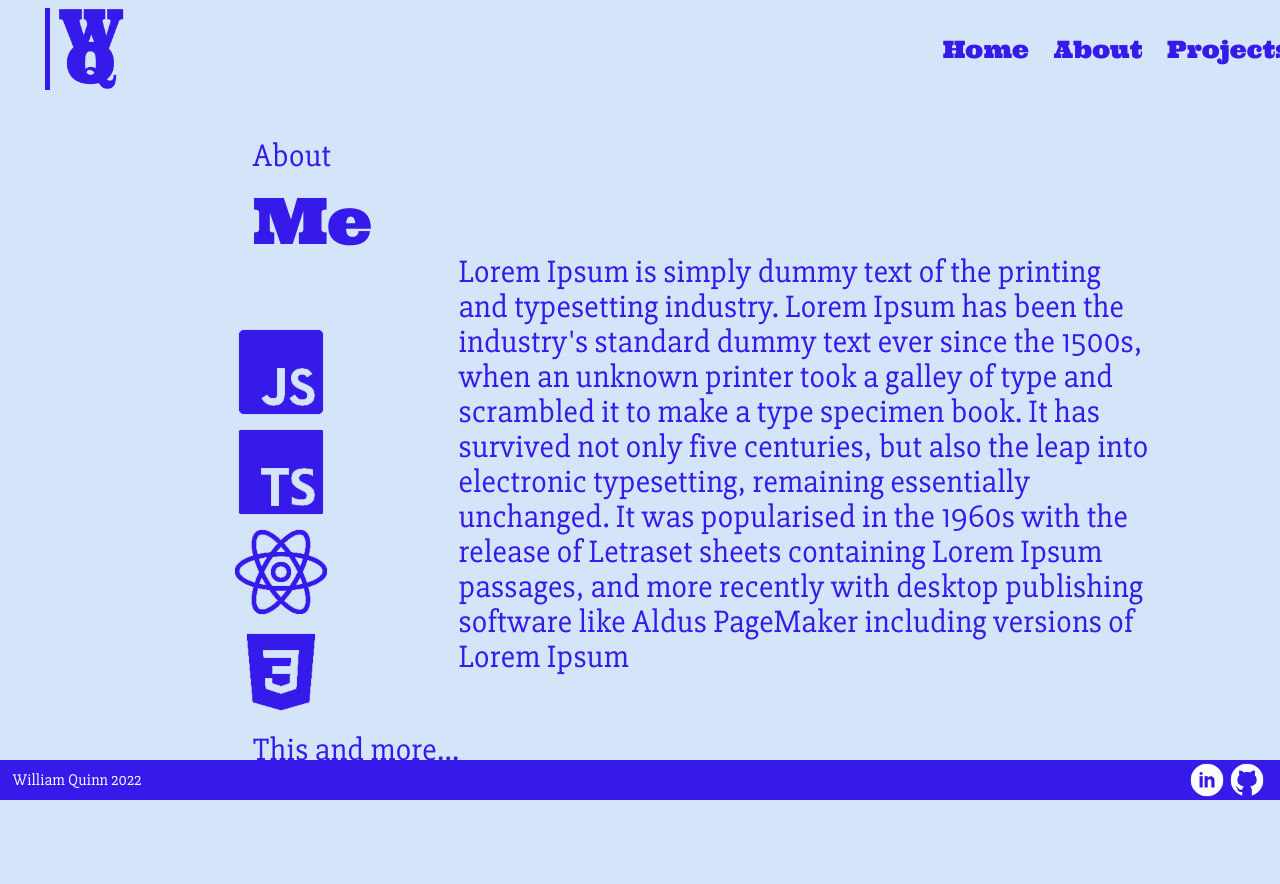
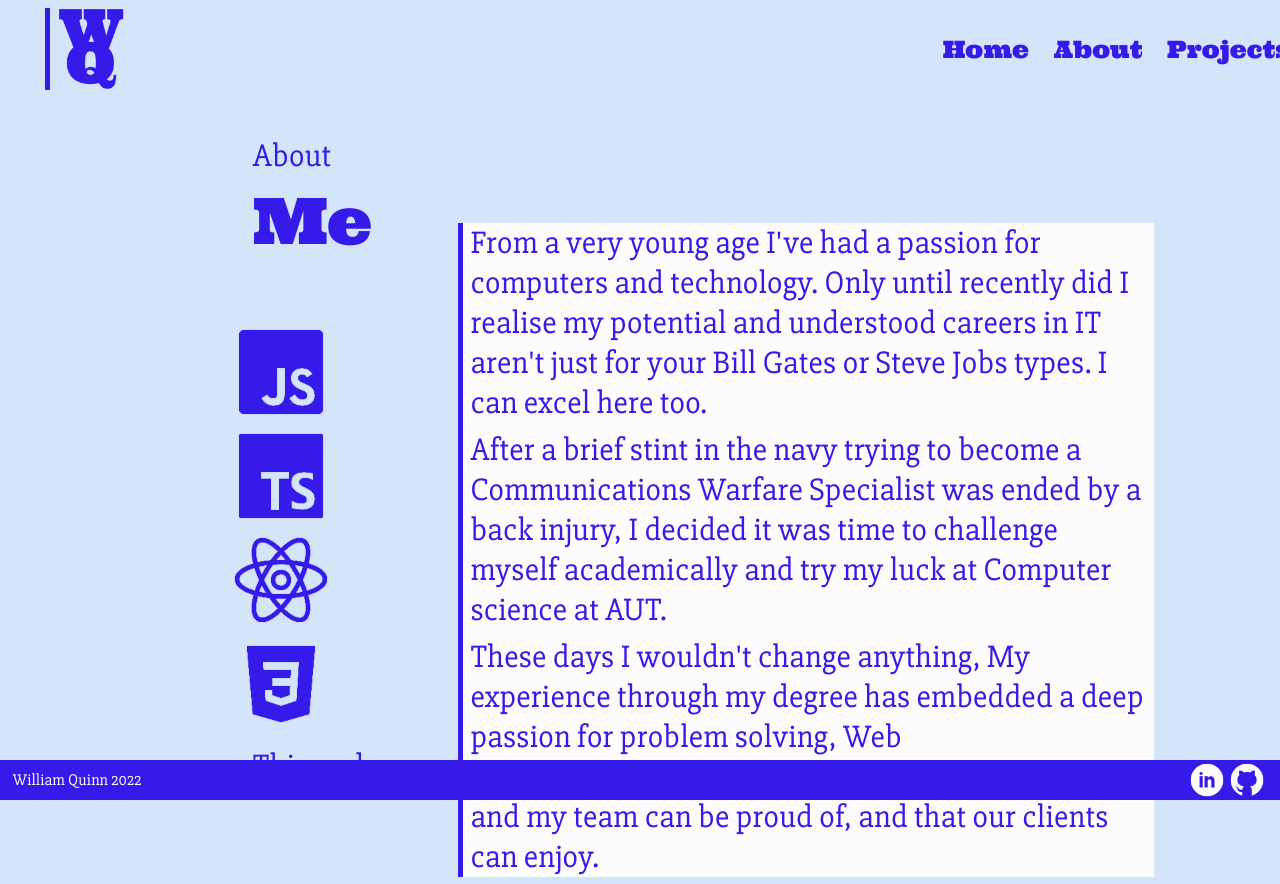
Before and after one commit to Will-Quinn/WillQuinnPortfolio, a React (Create React App) app in the folder willquinn/: page /About in a window 1280 px wide. Shown: the top 884 px of the page. Before the commit the page ends 800 px from the top, so only its background shows below. Built offline with nearby package versions, Linux system fonts and the light colour scheme.

Commit message:
all pages done, needs more complex css features and tweaks

```diff
--- a/willquinn/src/index.css
+++ b/willquinn/src/index.css
@@ -101,14 +101,14 @@ color: #361aea;
 }
 .cloud1{
   margin-top: -5%;
-  margin-left: 1%;
+  margin-left: -1%;
   height: max-content;
   width: max-content;
   position:fixed;
 }
 .cloud2{
   margin-top: 8%;
-  margin-left: 16%;
+  margin-left: 14.5%;
   height: max-content;
   width: max-content;
   position:fixed;
@@ -121,7 +121,7 @@ color: #361aea;
 }
 .rain{
   margin-top: 10.6%;
-  margin-left: 16.2%;
+  margin-left: 14.8%;
   height: 50px;
   width: 50px;
   position:fixed;
@@ -186,9 +186,11 @@ margin-left: 20%;
   height: 100px;
 }
 .aboutMainDiv{
-  margin-top: 20%;
+  margin-top: 15%;
   margin-left: -30%;
   margin-right: 20%;
+  background-color: #fcfcfd;
+  border-left: 5px solid #361aea;
 }
 .aboutMain{
 font-family: 'Slabo 27px', serif!important;
--- a/willquinn/src/routes/about.js
+++ b/willquinn/src/routes/about.js
@@ -1,7 +1,7 @@
 import React from "react";
 import NavBar from './shared/NavBar';
 import Footer from './shared/footer';
-import { Typography } from "@mui/material";
+import { Typography, Link } from "@mui/material";
 import { styled } from '@mui/material/styles';
 import Box from '@mui/material/Box';
 import Paper from '@mui/material/Paper';
@@ -35,10 +35,18 @@ export default function About() {
             Me
           </Typography>
           <div className="iconDiv">
-          <img className="icons" src={js} alt="Javascript"/>
-          <img className="icons" src={ts} alt="Typescript"/>
-          <img className="icons" src={react} alt="react"/>
-          <img className="icons" src={css} alt="cascading style sheets"/>
+          <Link href={"https://www.javascript.com/"}>
+            <img className="icons" src={js} alt="Javascript"/>
+          </Link>
+          <Link href={"https://www.typescriptlang.org/"}>
+            <img className="icons" src={ts} alt="Typescript"/>
+          </Link>
+          <Link href={"https://reactjs.org/"}>
+            <img className="icons" src={react} alt="React"/>
+          </Link>
+          <Link href={"https://developer.mozilla.org/en-US/docs/Web/CSS"}>
+            <img className="icons" src={css} alt="Cascasding style sheets"/>
+          </Link>
           </div>
          <Typography className="aboutBody" variant="subtitle1" component="subtitle1" color="#361aea"
           sx={{marginLeft: "40%"}}>
@@ -51,8 +59,10 @@ export default function About() {
           <Item>
          <div className="aboutMainDiv">
           <Typography className="aboutMain" variant="subtitle1" component="subtitle1" color="#361aea"
-          sx={{marginTop: "10%", lineHeight: "35px"}}>
-            Lorem Ipsum is simply dummy text of the printing and typesetting industry. Lorem Ipsum has been the industry's standard dummy text ever since the 1500s, when an unknown printer took a galley of type and scrambled it to make a type specimen book. It has survived not only five centuries, but also the leap into electronic typesetting, remaining essentially unchanged. It was popularised in the 1960s with the release of Letraset sheets containing Lorem Ipsum passages, and more recently with desktop publishing software like Aldus PageMaker including versions of Lorem Ipsum
+          sx={{lineHeight: "40px"}}>
+            <p>From a very young age I've had a passion for computers and technology. Only until recently did I realise my potential and understood careers in IT aren't just for your Bill Gates or Steve Jobs types. I can excel here too.</p>
+            <p>After a brief stint in the navy trying to become a Communications Warfare Specialist was ended by a back injury, I decided it was time to challenge myself academically and try my luck at Computer science at AUT.</p>
+            <p>These days I wouldn't change anything, My experience through my degree has embedded a deep passion for problem solving, Web design/development, and creating products that me and my team can be proud of, and that our clients can enjoy.</p>
           </Typography>
           </div>
           </Item>
--- a/willquinn/src/routes/contact.js
+++ b/willquinn/src/routes/contact.js
@@ -9,6 +9,9 @@ import Grid from '@mui/material/Grid';
 import { Avatar } from "@mui/material";
 import githubBlue from "../assets/githubBlue.png";
 import linkedinBlue from "../assets/linkedinBlue.png";
+import TextField from "@material-ui/core/TextField";
+import { useState } from "react";
+import { Button } from "@material-ui/core";
 
 export default function Contact() {
       const Item = styled(Paper)(({ theme }) => ({
--- a/willquinn/src/routes/home.js
+++ b/willquinn/src/routes/home.js
@@ -2,11 +2,22 @@ import React from "react";
 import NavBar from './shared/NavBar';
 import Footer from './shared/footer';
 import { Avatar, Typography } from "@mui/material";
+import { styled } from '@mui/material/styles';
+import Box from '@mui/material/Box';
+import Paper from '@mui/material/Paper';
+import Grid from '@mui/material/Grid';
 import me from '../assets/me.png';
 import cloudmd from '../assets/cloudMD.png';
 import cloudlg from '../assets/cloudLG.png';
 import rain from '../assets/rainGif.gif';
+
 export default function Home(){
+     const Item = styled(Paper)(({ theme }) => ({
+      boxShadow: "none",
+      border: "none",
+      borderRadius: 0,
+      backgroundColor: "transparent",
+}));
     return (
       <div className="home">
         <NavBar />
@@ -17,7 +28,7 @@ export default function Home(){
           <Typography className="name" variant="h1" component="h1" color="#361aea">
             Will Quinn
           </Typography>
-          <Typography className="hi2" variant="subtitle2" component="subtitle2" color="#361aea" sx={{ fontSize: "1.3rem",marginLeft: "-2%"}}>
+          <Typography className="hi2" variant="subtitle2" component="subtitle2" color="#361aea" sx={{ fontSize: "1.5rem",marginLeft: "-5%"}}>
             <p>Bachelor of Computer and Information Sciences in Software Development</p>
           </Typography>
           <img className="cloud1" src={cloudlg} alt="cloud"/>
```
